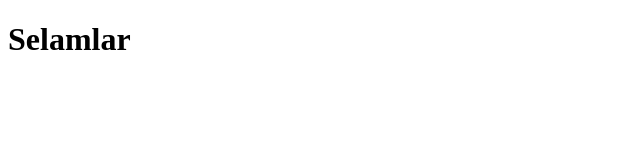
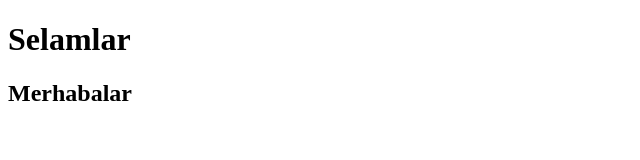
Before and after one commit to yemrecan/basitweb, a plain HTML site: page index.html in a window 1280 px wide. Shown: the whole page, without its empty margins (0-640 px from the left). Drawn offline with Linux system fonts and the light colour scheme.

Commit message:
merhabalar eklendi

```diff
--- a/index.html
+++ b/index.html
@@ -7,6 +7,7 @@
   </head>
   <body>
     <h1>Selamlar</h1>
+    <h2>Merhabalar</h2>
 
     <script src="./app.js"></script>
   </body>
```
